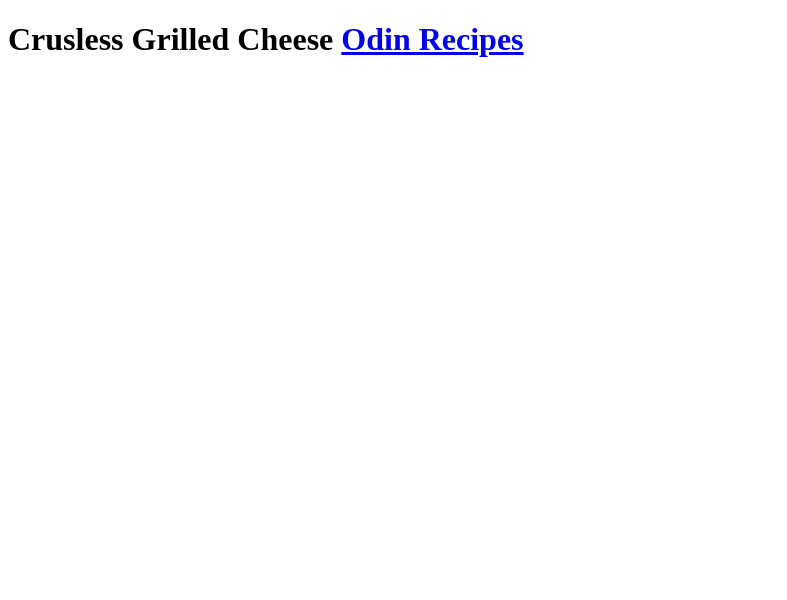
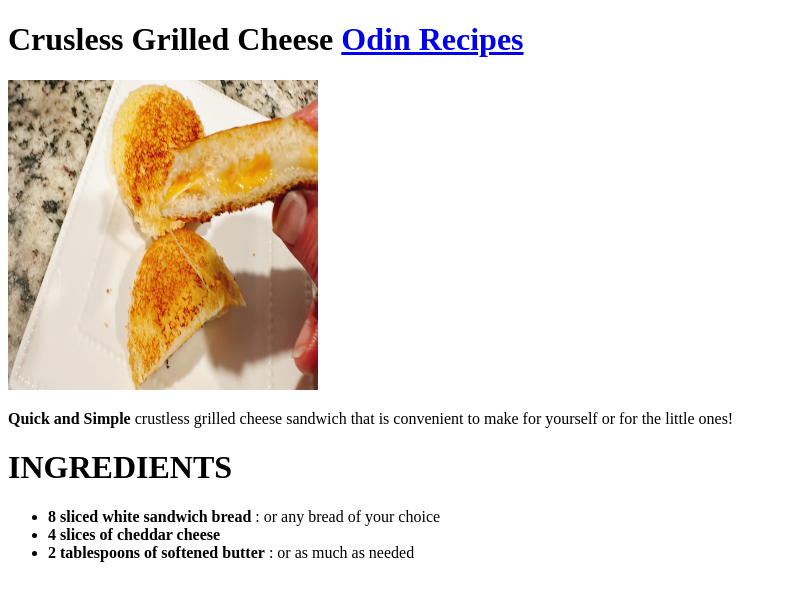
Before and after one commit to Jamba-01/odin-recipes, a plain HTML site: page recipes/crustlessgrilledcheese.html in a window 1280 px wide. Shown: the whole page, without its empty margins (0-787 px from the left). Drawn offline with Linux system fonts and the light colour scheme.

Commit message:
added ingredients to crustlessgrilledcheese

```diff
--- a/recipes/crustlessgrilledcheese.html
+++ b/recipes/crustlessgrilledcheese.html
@@ -7,3 +7,12 @@
     Crusless Grilled Cheese
     <a href="../index.html">Odin Recipes</a>
 </h1>
+<img src="../images/crustless.jpg" alt="crustless Grilled cheese" width="310" height="310">
+<p><b>Quick and Simple</b> crustless grilled cheese sandwich that is convenient to make for yourself or for the little ones!</p>
+
+<h1>INGREDIENTS</h1>
+<ul>
+    <li><b>8 sliced white sandwich bread</b> : or any bread of your choice</li>
+    <li><b>4 slices of cheddar cheese</b></li>
+    <li><b>2 tablespoons of softened butter</b> : or as much as needed</li>
+</ul>
```
